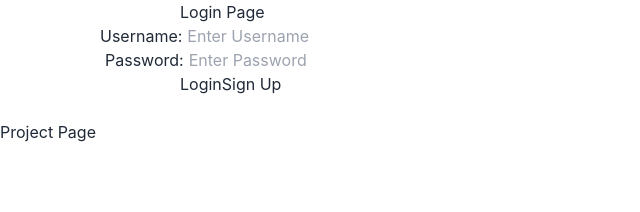
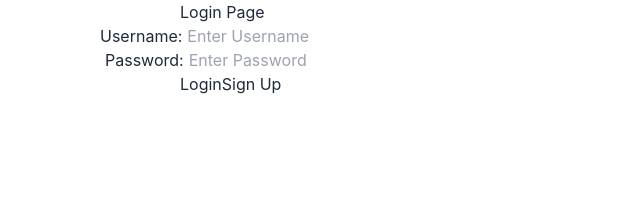
Before and after one commit to R1chardy/ECE-461L-The-Goons, a React (Create React App) app in the folder goons-app/: page / in a window 1280 px wide. Shown: the top 212 px of the page, without its empty margins (0-640 px from the left). Built offline with nearby package versions, Linux system fonts and the light colour scheme.

Commit message:
successful login now reroutes you to projects page

```diff
--- a/goons-app/src/LoginPage.js
+++ b/goons-app/src/LoginPage.js
@@ -25,6 +25,9 @@ function LoginPage() {
         .then(data => {
             console.log(data)
             setOutputMessage(data.message)
+            if (data.message === "Login successful") {
+                window.location.href = '/projects'
+            }
         })
         .catch(error => {
             console.log(error)
@@ -95,7 +98,6 @@ function LoginPage() {
                     {outputMessage}
                 </label>
             </div>
-            <a href="/Projects">Project Page</a>
         </div>
     )
 }
--- a/goons-app/src/index.js
+++ b/goons-app/src/index.js
@@ -11,8 +11,8 @@ export default function Home() {
   return (
     <BrowserRouter>
       <Routes>
-        <Route index element={<LoginPage />} />
-        <Route path="/Projects" element={<Projects />} />
+          <Route path="/" element={<LoginPage />} />
+          <Route path="/projects" element={<Projects />} />
       </Routes>
     </BrowserRouter>
   );
```
